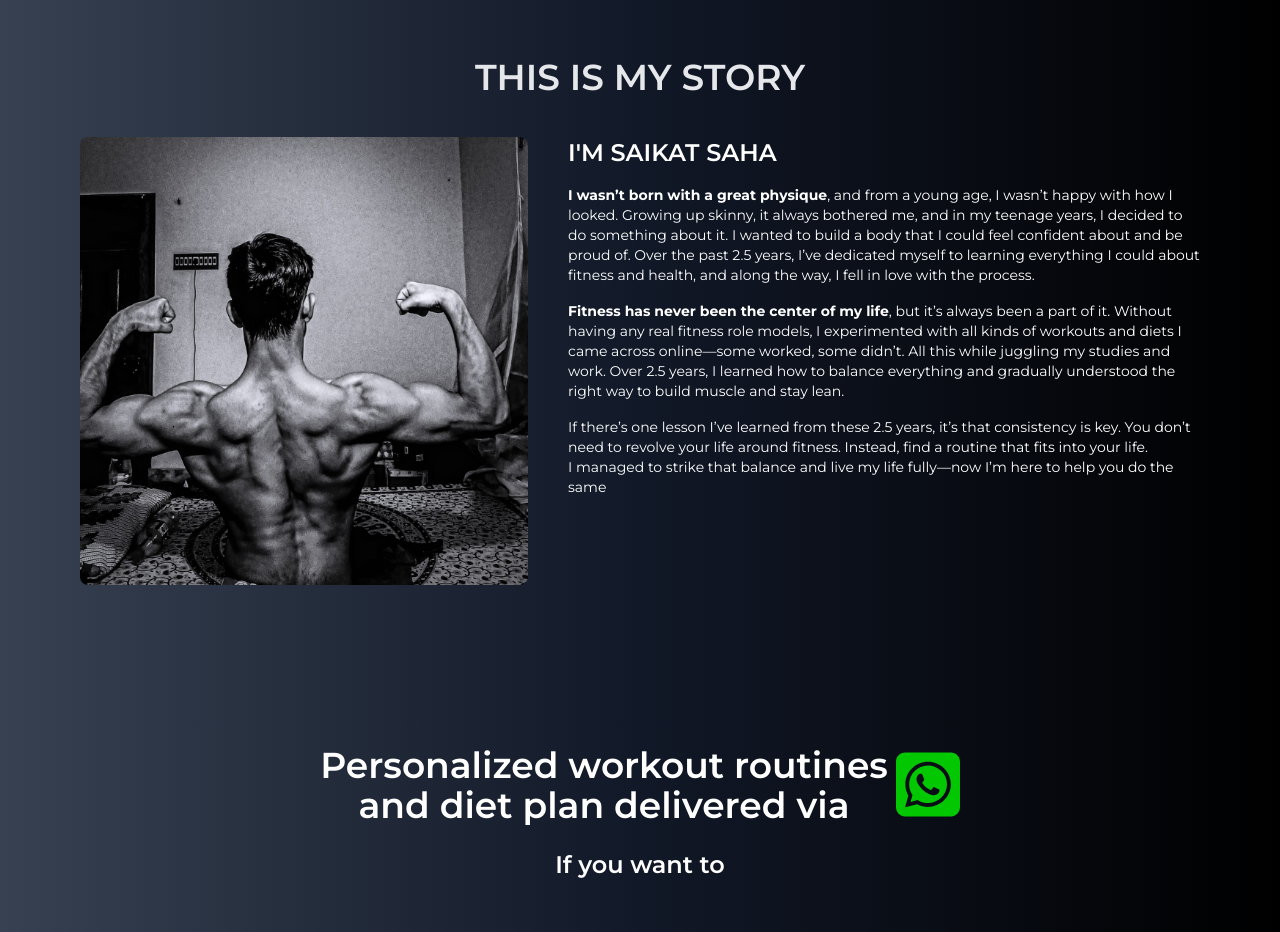
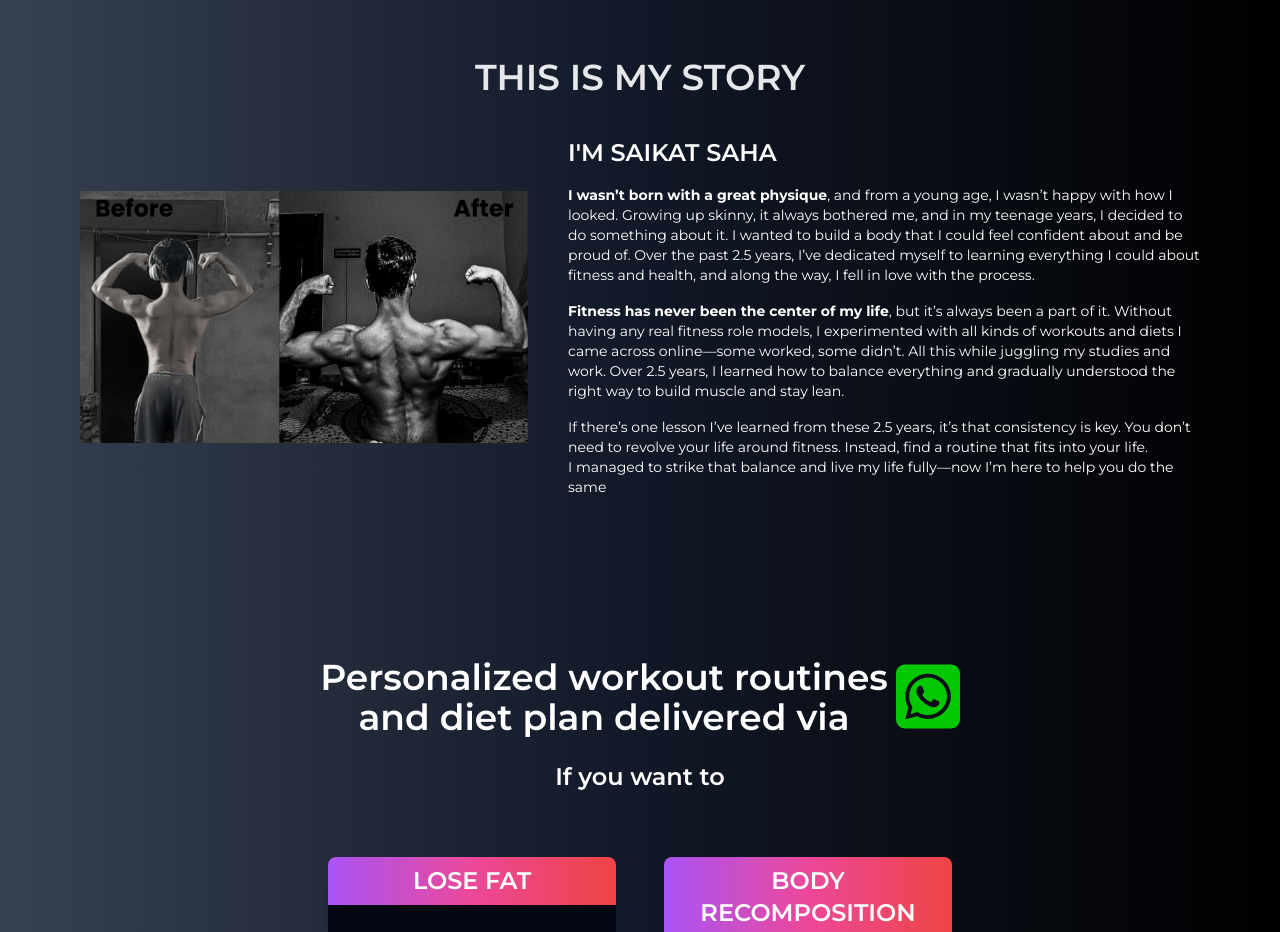
Before and after one commit to Saikat-github/fitnessWebsite, a React (Vite) app: page / in a window 1280 px wide. Shown: the part 2580-3512 px from the top of the page. Built offline with nearby package versions, Linux system fonts and the light colour scheme; no server answers.

Commit message:
changed my image

```diff
--- a/src/components/section/DetailsPane.jsx
+++ b/src/components/section/DetailsPane.jsx
@@ -1,13 +1,13 @@
 import React from 'react'
-import formimage2 from '../../assets/formimage-1.png'
-import formimage1 from '../../assets/myimage1.jpg'
+import formimage1 from '../../assets/formimage-1.png'
+import formimage2 from '../../assets/myimage2.png'
 
 const DetailsPane = () => {
     return (
         <div className='py-20 '>
             <h1 className='text-4xl font-semibold mb-10 text-center text-gray-200'>THIS IS MY STORY</h1>
             <div className='flex gap-10 md:px-20 px-5 md:flex-row flex-col'>
-                <img src={formimage1} className='max-w-md object-contain rounded-lg' alt="" />
+                <img src={formimage2} className='max-w-md object-contain rounded-lg' alt="" />
                 <div className="details space-y-4">
                     <h2 className='text-2xl font-semibold'>I'M SAIKAT SAHA</h2>
                     <p className='text-sm'>
```
Also changed, not shown: src/assets/myimage2.png (added).
